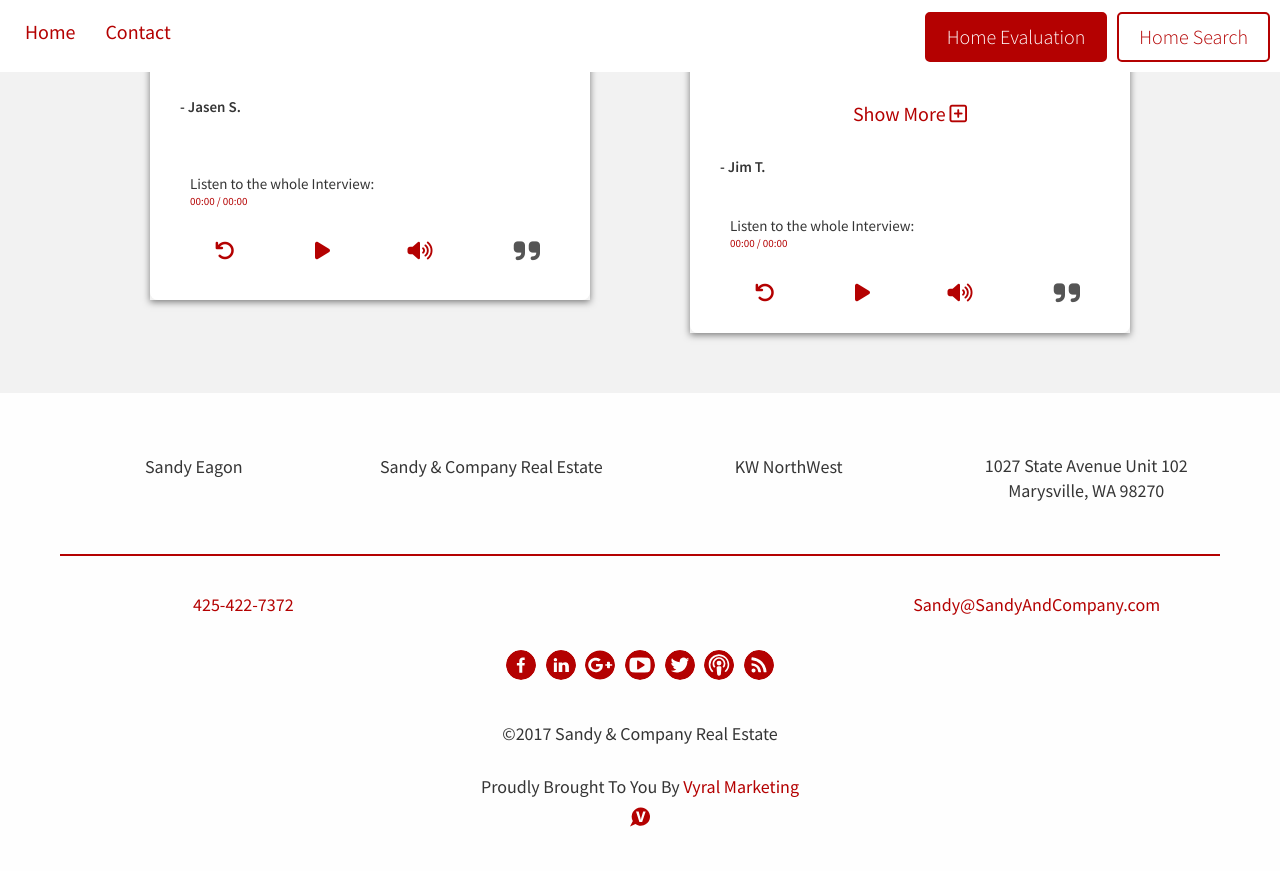
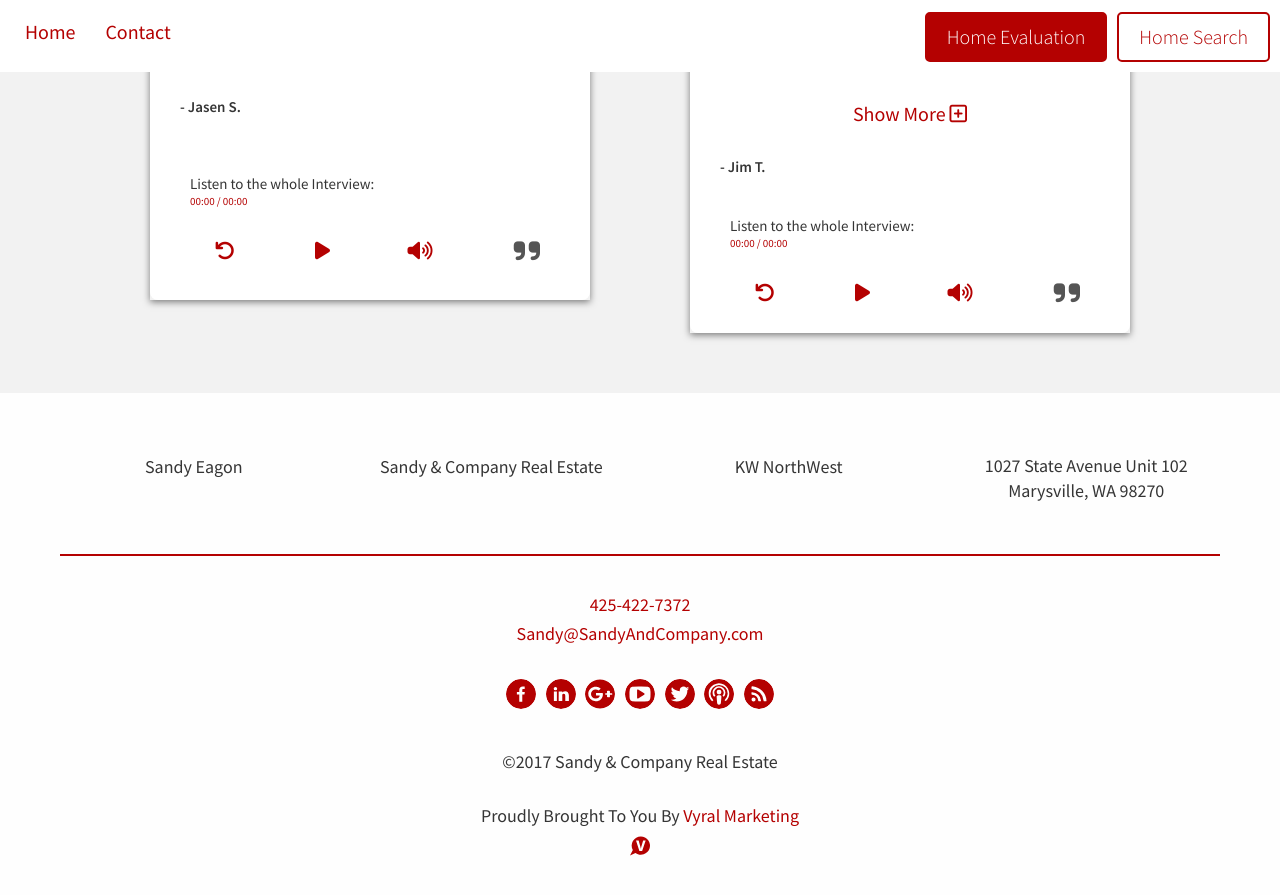
Before and after one commit to Vyral/sandy-eagon-blog, a Jekyll site: the page built from _posts/2015-11-30-puget-sound-real-estate-tool-resources.md, in a window 1280 px wide and 900 px high, scrolled down 2285 px. Shown: the top 895 px of the window. Built offline with Jekyll 4.4.1, drawn with Linux system fonts in a browser that asks for light colours; nearby versions of some CDN libraries; before the commit the page ends 3156 px from its top, so only the background shows below that.

Commit message:
Updated '_includes/footer.html' via CloudCannon

```diff
--- a/_includes/footer.html
+++ b/_includes/footer.html
@@ -48,13 +48,8 @@
 		{% endif %}
 	</div>
 <hr>
-	    <div class="row">
-	      <div class="col-sm-4">
-	        <a href="tel:{{site.data.settings.client.phone | prepend: "1-"}}" itemprop="telephone">{{site.data.settings.client.phone}}</a>
-	      </div>
-	      <div class="col-sm-4"><a href="{{site.data.settings.client.url}}">{{site.data.settings.client.url | remove: "http://" | remove: "https://"}}</a></div>
-	      <div class="col-sm-4"><a href="mailto:{{site.data.settings.client.email}}">{{site.data.settings.client.email}}</a></div>
-	    </div>
+<a href="tel:1-425-422-7372">425-422-7372</a><br>
+<a href="mailto:Sandy@SandyAndCompany.com">Sandy@SandyAndCompany.com</a>
 	<div class="row">
 	      <div class="twelve columns footer-socials">
 	        {% include socials.html %}
@@ -70,7 +65,6 @@
 	    </a>
 </div>
 	</div>
-	</div>
 
 <!-- </footer> -->
 <script type="text/javascript" src="/js/jquery.min.js"></script>
```
Lines whose indentation alone changed are shown as unchanged.
